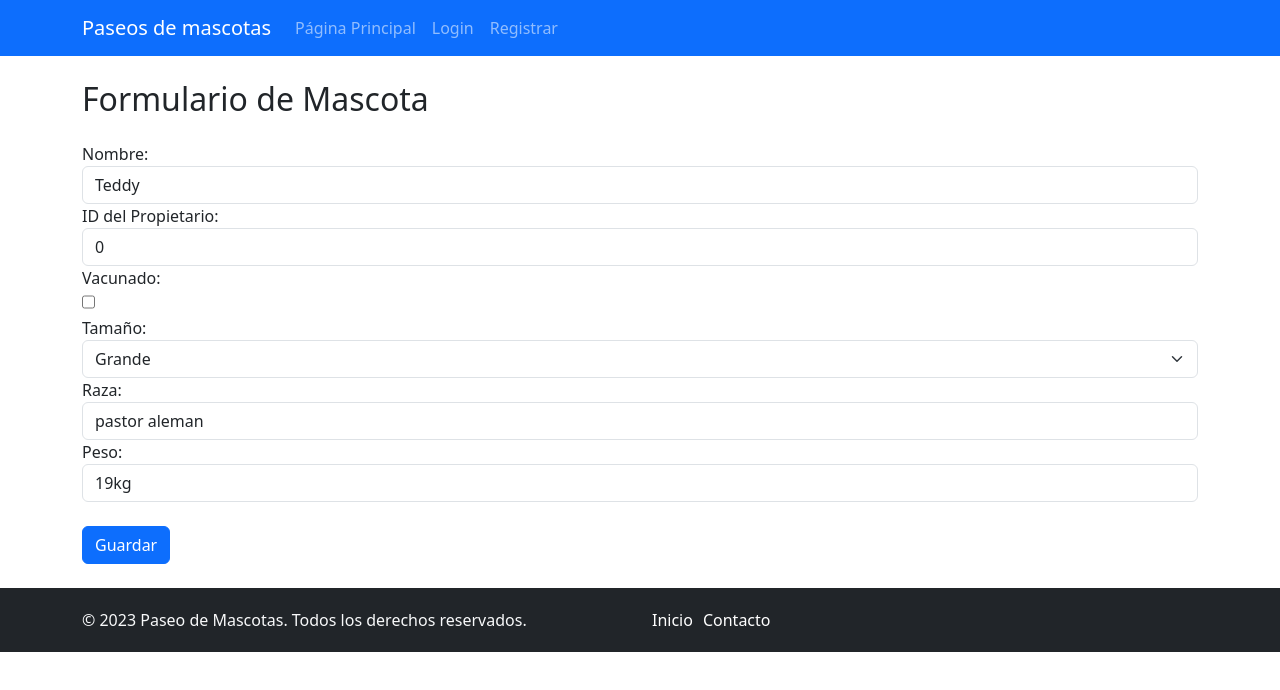
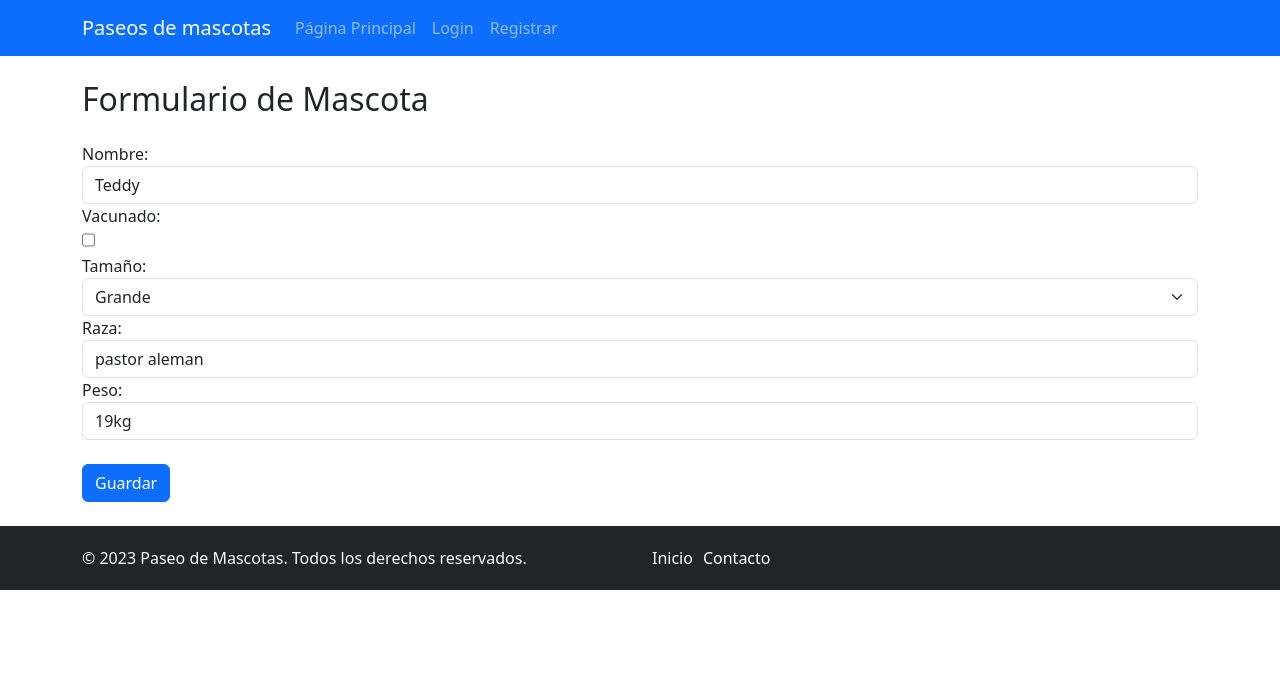
Before and after one commit to sobrinojulian/perreando.com.ar, a Vue app in the folder frontend/: page /mascotas/add in a window 1280 px wide. Shown: the top 690 px of the page. Built offline with nearby package versions, Linux system fonts and the light colour scheme.

Commit message:
filling store with the logged user data + removing ownerId from the add pet form and get it from the user data

```diff
--- a/frontend/src/stores/user.js
+++ b/frontend/src/stores/user.js
@@ -15,11 +15,11 @@ export const useUserStore = defineStore("user", {
                 role: ""
             }
         }
+    },
+    actions: {
+        updateUser(user){
+            console.log('user:', user)
+            this.user = user
+        }
     }
-    /*,
-    actions: {
-        cambiarNombre(user){
-            this.user.nombre = user.nombre
-        }
-    }*/
 })
--- a/frontend/src/views/Forms/MascotasForm.vue
+++ b/frontend/src/views/Forms/MascotasForm.vue
@@ -8,16 +8,6 @@
         <label for="name">Nombre:</label>
         <Field name="name" type="text" id="name" v-model="formData.data.name" class="form-control" :class="{'is-invalid': errors.name}" :rules="isRequired"/>
         <ErrorMessage name="name" v-slot="{ message }">
-            <div class="alert alert-danger">
-              <span>{{ message }}</span>
-            </div>
-        </ErrorMessage>
-      </div>
-
-      <div class="form-group">
-        <label for="ownerId">ID del Propietario:</label>
-        <Field name="ownerId" type="text" id="ownerId" v-model="formData.data.ownerId" class="form-control" :class="{'is-invalid': errors.ownerId}" :rules="isRequired"/>
-        <ErrorMessage name="ownerId" v-slot="{ message }">
             <div class="alert alert-danger">
               <span>{{ message }}</span>
             </div>
@@ -90,7 +80,6 @@ export default {
     const formData = ref({
       data:{
         name: 'Teddy',
-        ownerId: '0',
         vaccinated: true,
         size: 'big',
         breed: 'pastor aleman',
@@ -113,11 +102,10 @@ export default {
       //TODO: Leer el ownerId del usuario logueado cuando cargue la sesion.
       const mascotaData = {
         ...formData.value.data,
-        ownerId: user.dni
+        ownerId: user.value.dni
       }
 
-
-      formData.value.status.msg = "loading..."; //TODO: improve this message later.
+      formData.value.status.msg = "loading...";
       formData.value.status.loading = true;
 
       if(isValidMascota(mascotaData)){
--- a/frontend/src/views/LoginView.vue
+++ b/frontend/src/views/LoginView.vue
@@ -8,7 +8,8 @@ export default {
     const storeUser = useUserStore()
     const { user } = storeToRefs(storeUser)
     return {
-      user
+      user,
+      storeUser
     }
   },
   data() {
@@ -21,7 +22,7 @@ export default {
     };
   },
   methods: {
-    loguear: (user, vue) => {
+    loguear: (user, vue, storeUser) => {
       userService.login(user)
       .then(response => {
         vue.user.username = response.data.username
@@ -33,6 +34,7 @@ export default {
         vue.user.fechaNacimiento = response.data.fechaNacimiento
         vue.user.telefono = response.data.telefono
         vue.user.role = response.data.role
+        storeUser.updateUser(vue.user)
         vue.$router.push("/");
         })
       .catch(error => {
@@ -49,7 +51,7 @@ export default {
   <div class="container">
     <h2 class="mb-4">Iniciar sesión</h2><hr>
 
-    <form @submit.prevent="loguear(user, vue)">
+    <form @submit.prevent="loguear(user, vue, storeUser)">
       <div class="form-group">
         <label for="username">Nombre de usuario:</label>
         <input v-model="user.username" type="text" class="form-control" id="username" placeholder="Username">
```
Lines whose indentation alone changed are shown as unchanged.
